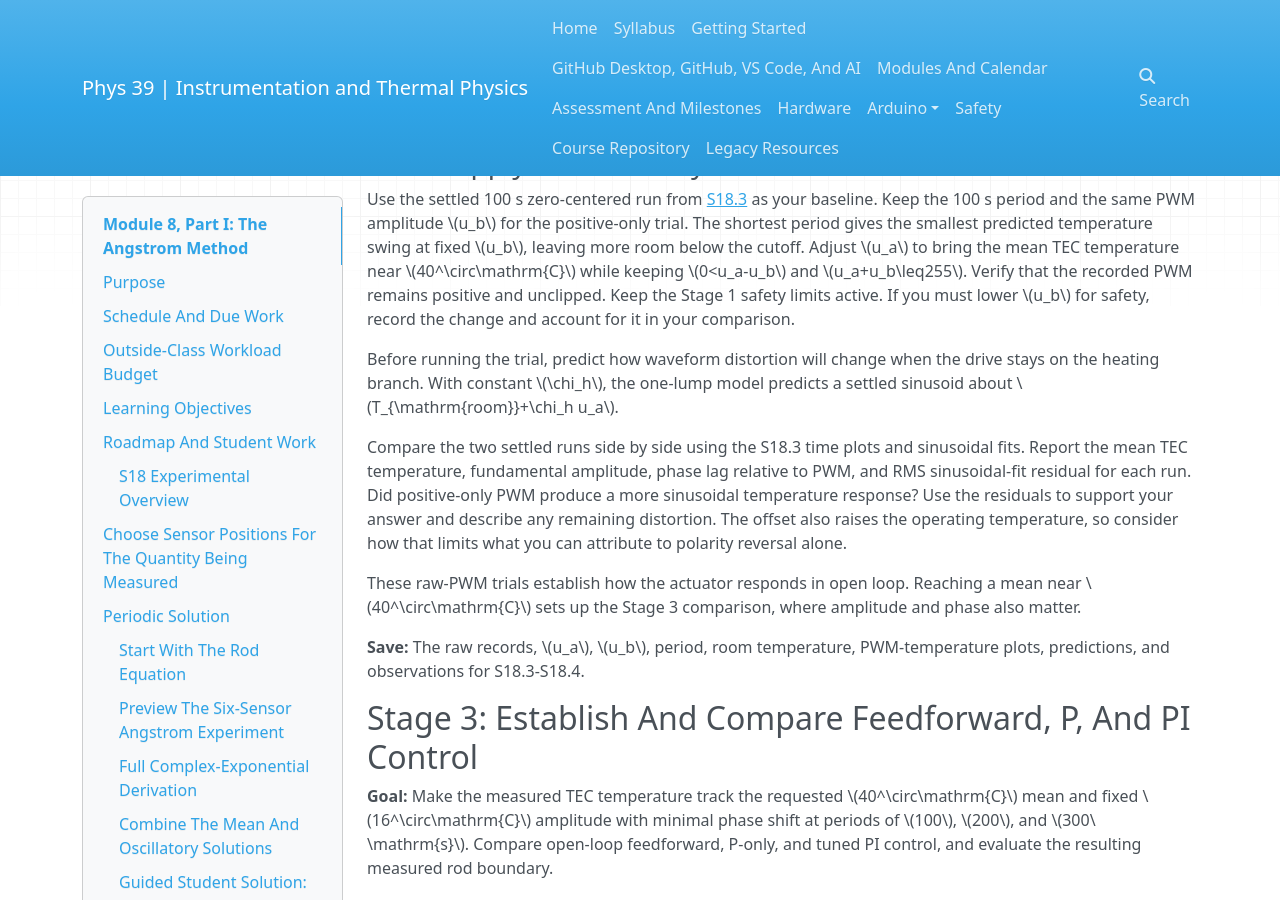
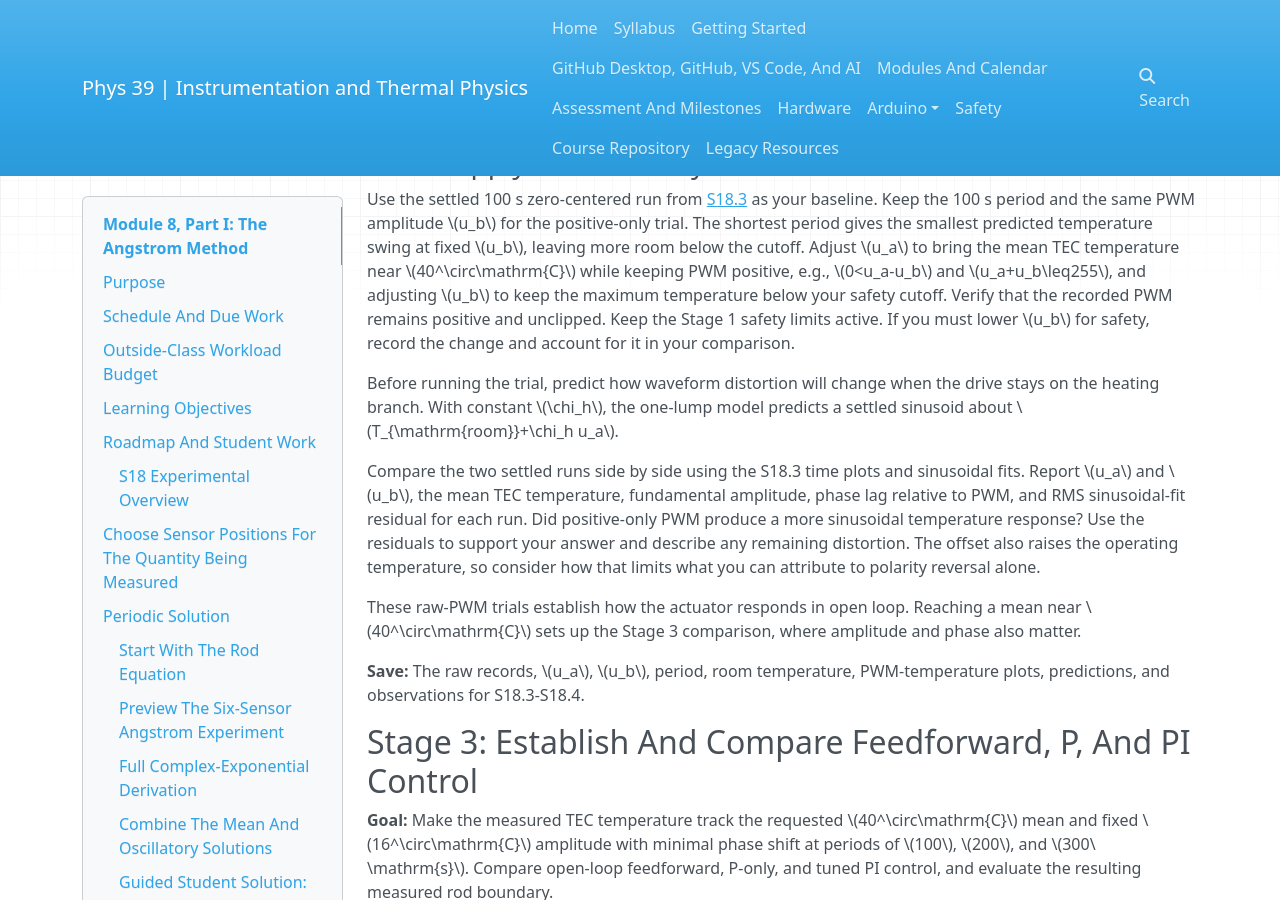
Before and after one commit to SethFraden/Phys39F26-course, an MkDocs documentation site: the page built from course/labs/lab-09/index.md, in a window 1280 px wide and 900 px high, scrolled down 18138 px. Built offline with MkDocs 1.6.1, drawn with Linux system fonts in a browser that asks for light colours; a script that is not in the unit is left out.

Commit message:
Clarify S18.4 PWM safety and reporting

```diff
--- a/course/labs/lab-09/index.md
+++ b/course/labs/lab-09/index.md
@@ -1241,7 +1241,7 @@ Use the settled 100 s zero-centered run from [S18.3](#s18-3) as your
 baseline. Keep the 100 s period and the same PWM amplitude $u_b$ for the
 positive-only trial. The shortest period gives the smallest predicted
 temperature swing at fixed $u_b$, leaving more room below the cutoff. Adjust $u_a$ to bring the mean TEC temperature near
-$40^\circ\mathrm{C}$ while keeping $0<u_a-u_b$ and $u_a+u_b\leq255$.
+$40^\circ\mathrm{C}$ while keeping  PWM positive, e.g., $0<u_a-u_b$ and $u_a+u_b\leq255$, and adjusting $u_b$ to keep the maximum temperature below your safety cutoff.
 Verify that the recorded PWM remains positive and unclipped. Keep the
 Stage 1 safety limits active. If you must lower $u_b$ for safety, record
 the change and account for it in your comparison.
@@ -1252,7 +1252,7 @@ one-lump model predicts a settled sinusoid about
 $T_{\mathrm{room}}+\chi_h u_a$.
 
 Compare the two settled runs side by side using the S18.3 time plots and
-sinusoidal fits. Report the mean TEC temperature, fundamental amplitude,
+sinusoidal fits. Report $u_a$ and $u_b$, the mean TEC temperature, fundamental amplitude,
 phase lag relative to PWM, and RMS sinusoidal-fit residual for each run.
 Did positive-only PWM produce a more sinusoidal temperature response?
 Use the residuals to support your answer and describe any remaining
--- a/docs/labs/lab-09/index.html
+++ b/docs/labs/lab-09/index.html
@@ -1488,7 +1488,7 @@ does the unequal-susceptibility model reproduce, and where does it fall short?</
 baseline. Keep the 100 s period and the same PWM amplitude <span class="arithmatex">\(u_b\)</span> for the
 positive-only trial. The shortest period gives the smallest predicted
 temperature swing at fixed <span class="arithmatex">\(u_b\)</span>, leaving more room below the cutoff. Adjust <span class="arithmatex">\(u_a\)</span> to bring the mean TEC temperature near
-<span class="arithmatex">\(40^\circ\mathrm{C}\)</span> while keeping <span class="arithmatex">\(0&lt;u_a-u_b\)</span> and <span class="arithmatex">\(u_a+u_b\leq255\)</span>.
+<span class="arithmatex">\(40^\circ\mathrm{C}\)</span> while keeping  PWM positive, e.g., <span class="arithmatex">\(0&lt;u_a-u_b\)</span> and <span class="arithmatex">\(u_a+u_b\leq255\)</span>, and adjusting <span class="arithmatex">\(u_b\)</span> to keep the maximum temperature below your safety cutoff.
 Verify that the recorded PWM remains positive and unclipped. Keep the
 Stage 1 safety limits active. If you must lower <span class="arithmatex">\(u_b\)</span> for safety, record
 the change and account for it in your comparison.</p>
@@ -1497,7 +1497,7 @@ when the drive stays on the heating branch. With constant <span class="arithmate
 one-lump model predicts a settled sinusoid about
 <span class="arithmatex">\(T_{\mathrm{room}}+\chi_h u_a\)</span>.</p>
 <p>Compare the two settled runs side by side using the S18.3 time plots and
-sinusoidal fits. Report the mean TEC temperature, fundamental amplitude,
+sinusoidal fits. Report <span class="arithmatex">\(u_a\)</span> and <span class="arithmatex">\(u_b\)</span>, the mean TEC temperature, fundamental amplitude,
 phase lag relative to PWM, and RMS sinusoidal-fit residual for each run.
 Did positive-only PWM produce a more sinusoidal temperature response?
 Use the residuals to support your answer and describe any remaining
```
